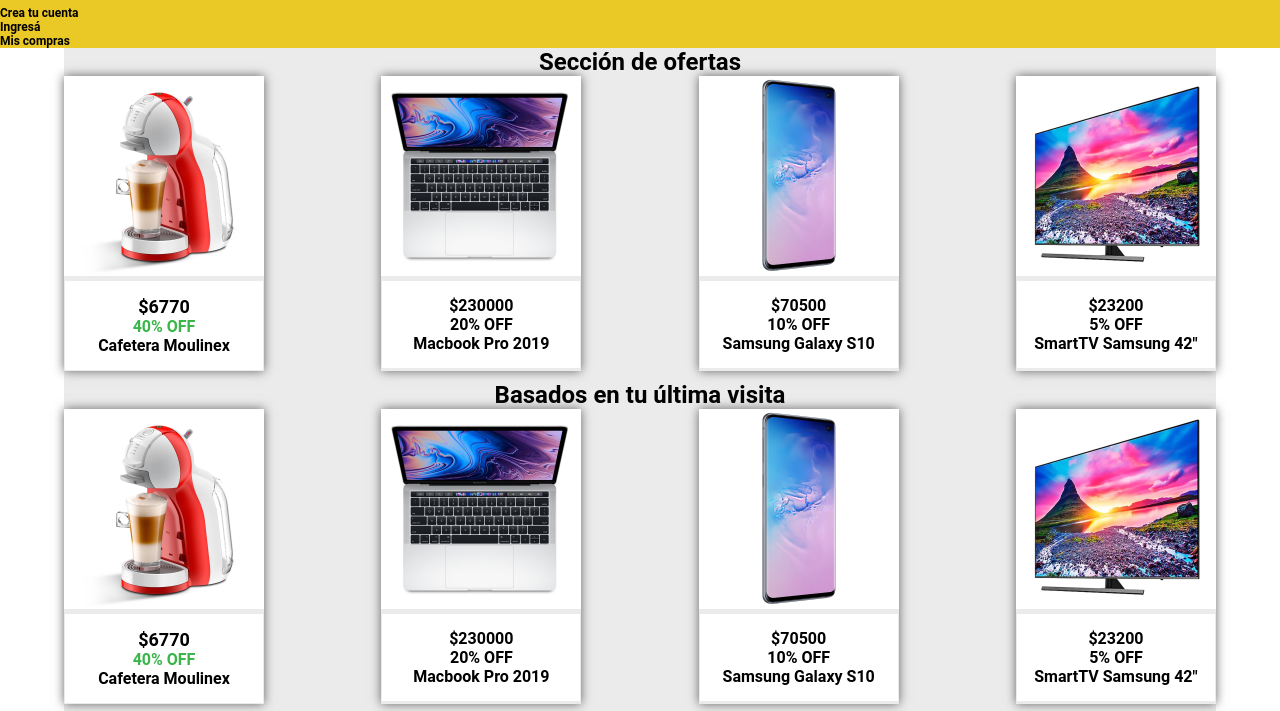
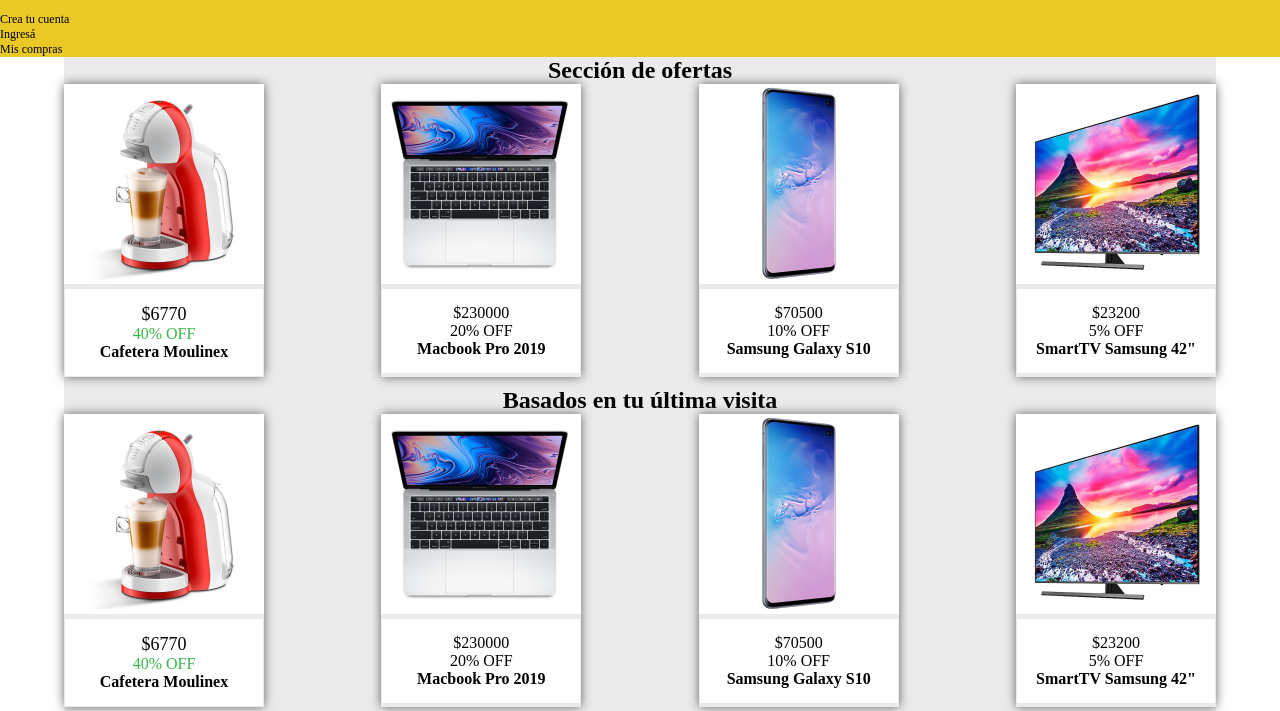
Before and after one commit to LeoSingh-Ar/Mercado-Liebre, a website: page views/index.html in a window 1280 px wide. Shown: the part 249-960 px from the top of the page. Drawn offline with Linux system fonts and the light colour scheme.

Commit message:
styles.css

```diff
--- a/public/css/styles.css
+++ b/public/css/styles.css
@@ -1,24 +1,11 @@
-/*
-    PALETA DE COLORES
-    Amarillo: #EAC926;
-    Azul: #03264C;
-    Celeste: #1259c3;
-    Gris oscuro: #666;
-    Gris claro: #ebebeb;
-    Verde: #39b54a;
-*/
 
-/** ESTILOS GLOBALES */
 *{
     margin: 0px;
     padding: 0px;
     box-sizing: border-box;
 }
 
-body {
-    font-family: 'Roboto', sans-serif;
-    font-weight: bolder;
-}
+
 
 main {
     background-color: #ebebeb;
@@ -40,7 +27,7 @@
     display: none;
 }
 
-/** IMAGENES */
+
 
 .imagen-articulo {
     width: 200px;
@@ -52,7 +39,7 @@
     width: 50%;
 }
 
-/** TEXTOS */
+
 
 .titulo-principal {
     font-size: 24px;
@@ -84,7 +71,7 @@
     text-align: center;
 }
 
-/** BOTONES */
+
 
 .burguer-menu {
     text-align: center;
@@ -96,7 +83,7 @@
     color: white;
 }
 
-/** ÍCONOS */
+
 
 .icono-footer {
     font-size: 2em;
@@ -107,7 +94,7 @@
     color: #39b54a;
 }
 
-/** CONTENEDORES */
+
 
 .search-bar {
     display: inline;
@@ -131,9 +118,7 @@
     flex-direction: column;
 }
 
-/** MEDIA QUERIES */
 
-/* TABLETS */
 @media (min-width: 361px){
     .descripcion {
         display: block;
@@ -149,7 +134,7 @@
     }
 }
 
-/* PC */
+
 @media (min-width: 769px){
     .articulos {
         flex-direction: row;
```
